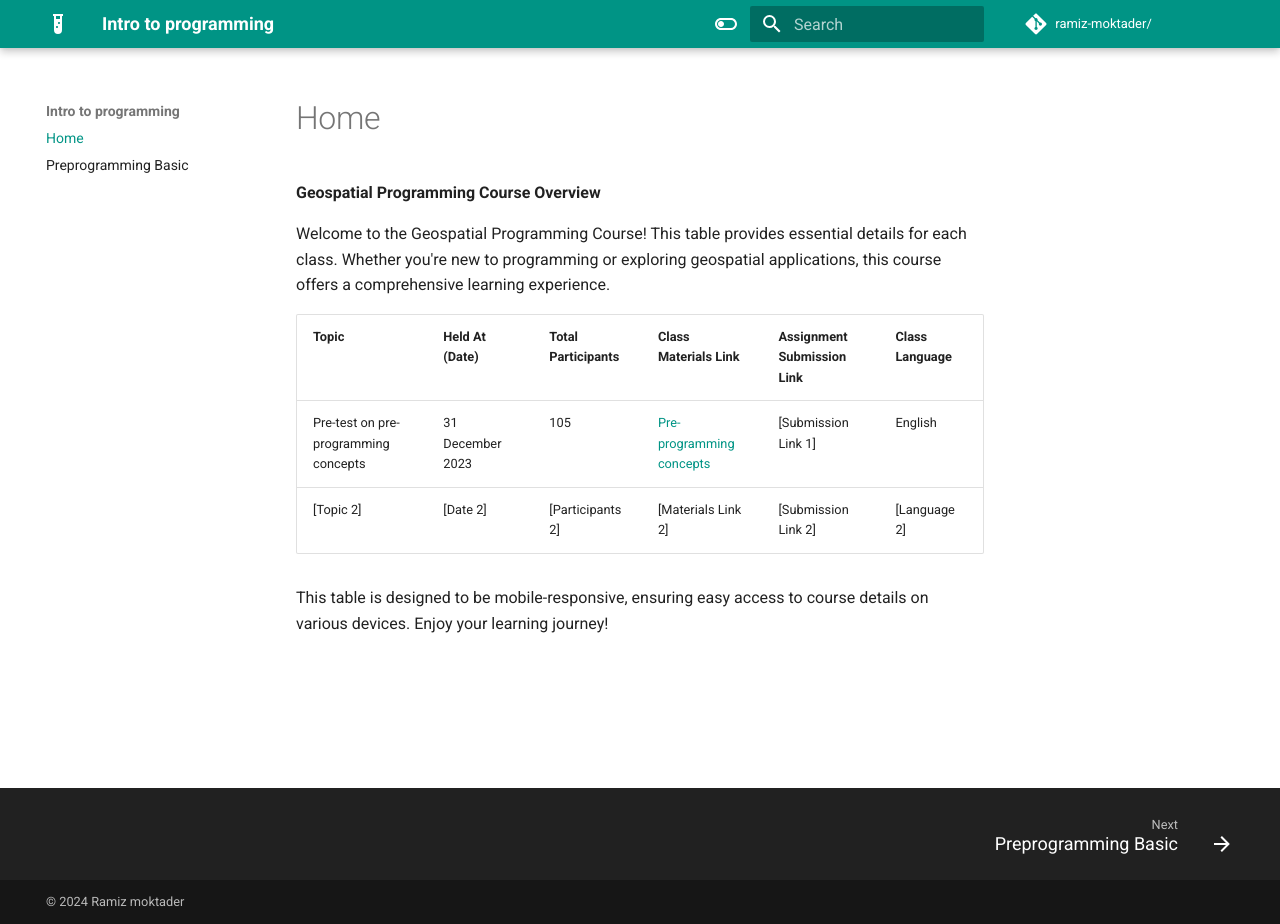
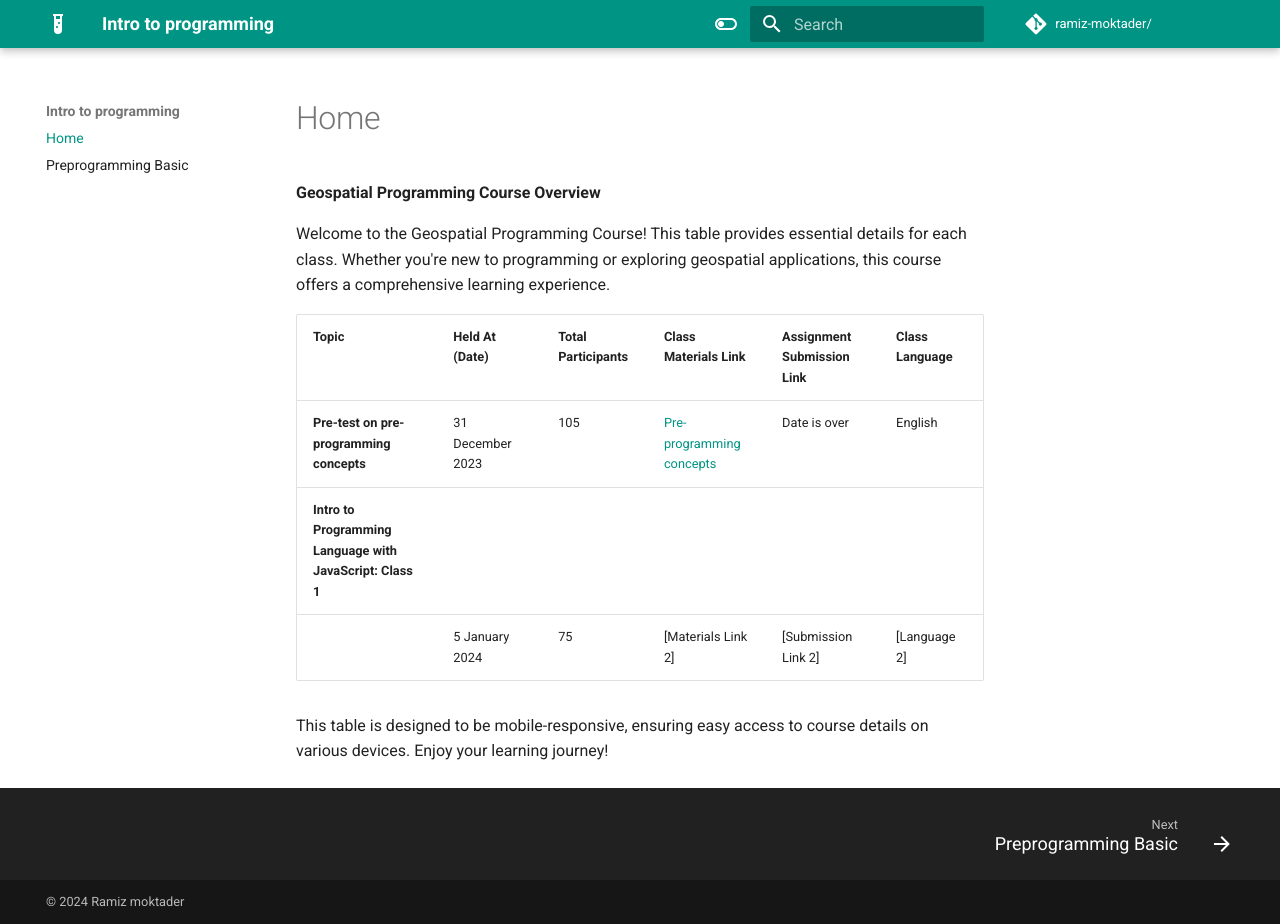
Before and after one commit to ramiz-moktader/geospatial-programming-course, an MkDocs documentation site: the page built from docs/index.md, in a window 1280 px wide and 924 px high. Built offline with MkDocs 1.6.1 and Material for MkDocs 9.7.7, drawn with Linux system fonts in a browser that asks for light colours.

Commit message:
edited table

```diff
--- a/docs/index.md
+++ b/docs/index.md
@@ -5,7 +5,8 @@ Welcome to the Geospatial Programming Course! This table provides essential deta
 
 | Topic                                | Held At (Date)      | Total Participants | Class Materials Link                                  | Assignment Submission Link | Class Language |
 | ------------------------------------ | -------------------- | ------------------- | ------------------------------------------------------ | -------------------------- | --------------- |
-| Pre-test on pre-programming concepts | 31 December 2023    | 105                 | [Pre-programming concepts](https://ramiz-moktader.github.io/testing-mkdocs/pre-prog-basic/)          | [Submission Link 1]       | English         |
-| [Topic 2]                            | [Date 2]             | [Participants 2]    | [Materials Link 2]                                    | [Submission Link 2]       | [Language 2]     |
+| **Pre-test on pre-programming concepts** | 31 December 2023    | 105                 | [Pre-programming concepts](https://ramiz-moktader.github.io/testing-mkdocs/pre-prog-basic/)          | Date is over     | English         |
+| **Intro to Programming Language with JavaScript: Class 1**
+|                    | 5 January 2024           | 75   | [Materials Link 2]                                    | [Submission Link 2]       | [Language 2]     |
 
 This table is designed to be mobile-responsive, ensuring easy access to course details on various devices. Enjoy your learning journey!
```
Also changed, not shown: docs/intro-to-programming-with-js.md (added).
